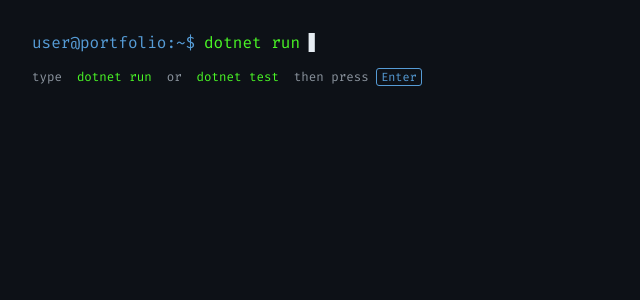
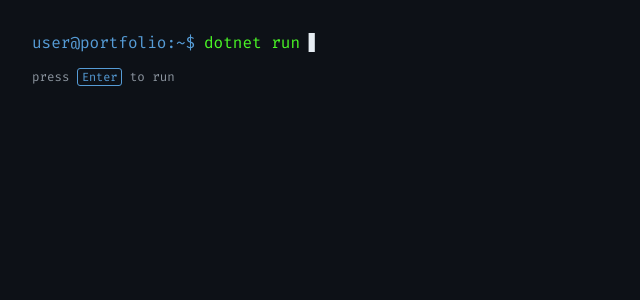
Before and after one commit to CodeOverGeo/Website, an Angular app: page / in a window 1280 px wide. Shown: the top 300 px of the page, without its empty margins (0-640 px from the left). Built offline with nearby package versions, Linux system fonts and the light colour scheme.

Commit message:
chore: simplify boot hint to 'press Enter to run'

```diff
--- a/src/app/pages/boot-sequence/boot-sequence.component.html
+++ b/src/app/pages/boot-sequence/boot-sequence.component.html
@@ -8,7 +8,7 @@
   </div>
 
   @if (awaitingInput()) {
-    <p class="hint">type &nbsp;<span class="hint-cmd">dotnet run</span>&nbsp; or &nbsp;<span class="hint-cmd">dotnet test</span>&nbsp; then press <span class="hint-key">Enter</span></p>
+    <p class="hint">press <span class="hint-key">Enter</span> to run</p>
   }
 
   <div class="output">
--- a/src/app/pages/boot-sequence/boot-sequence.component.scss
+++ b/src/app/pages/boot-sequence/boot-sequence.component.scss
@@ -29,10 +29,6 @@
   margin-bottom: 1.5rem;
   opacity: 0;
   animation: fadeIn 300ms ease 200ms forwards;
-}
-
-.hint-cmd {
-  color: var(--accent-green);
 }
 
 .hint-key {
```
